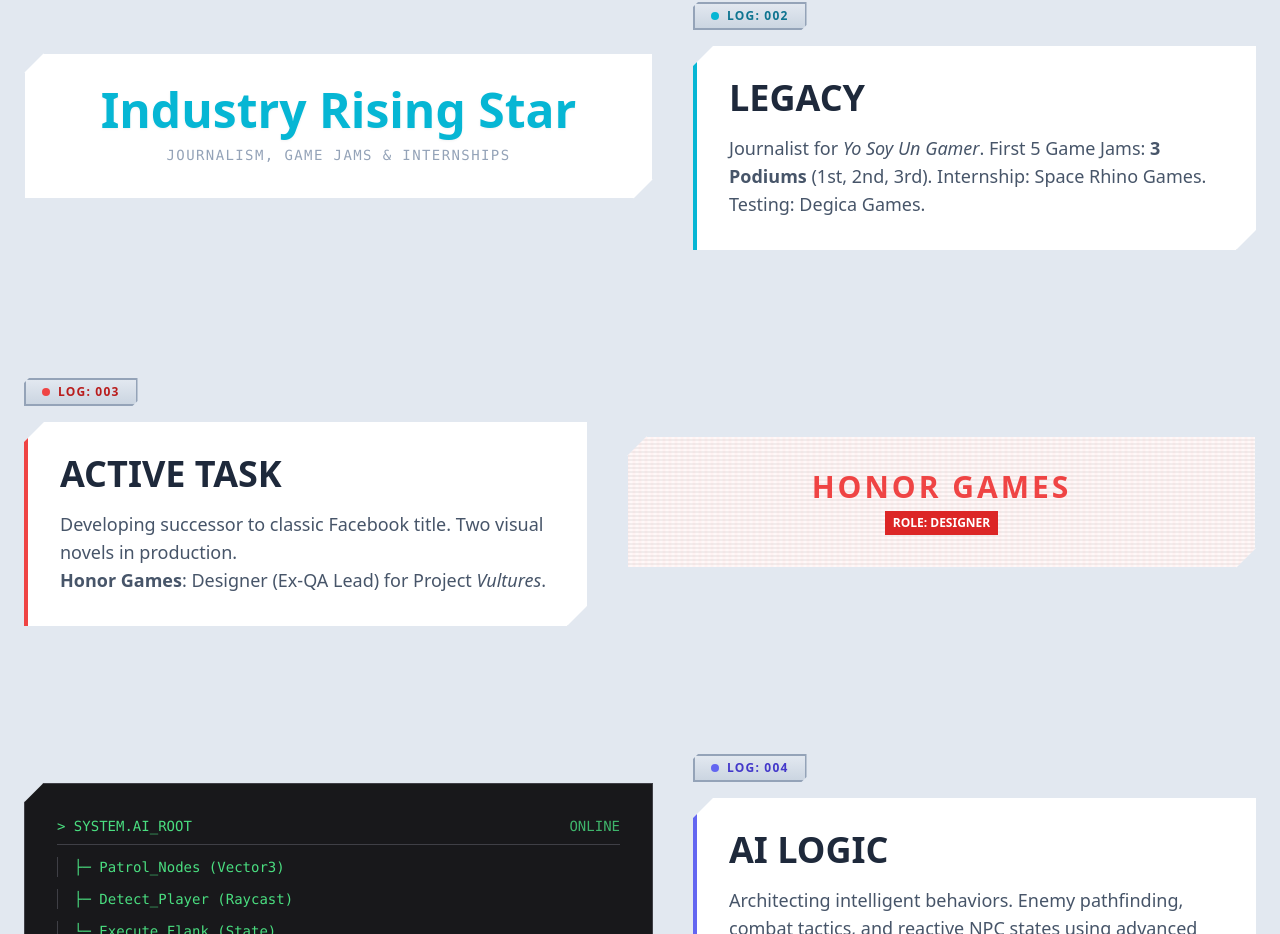
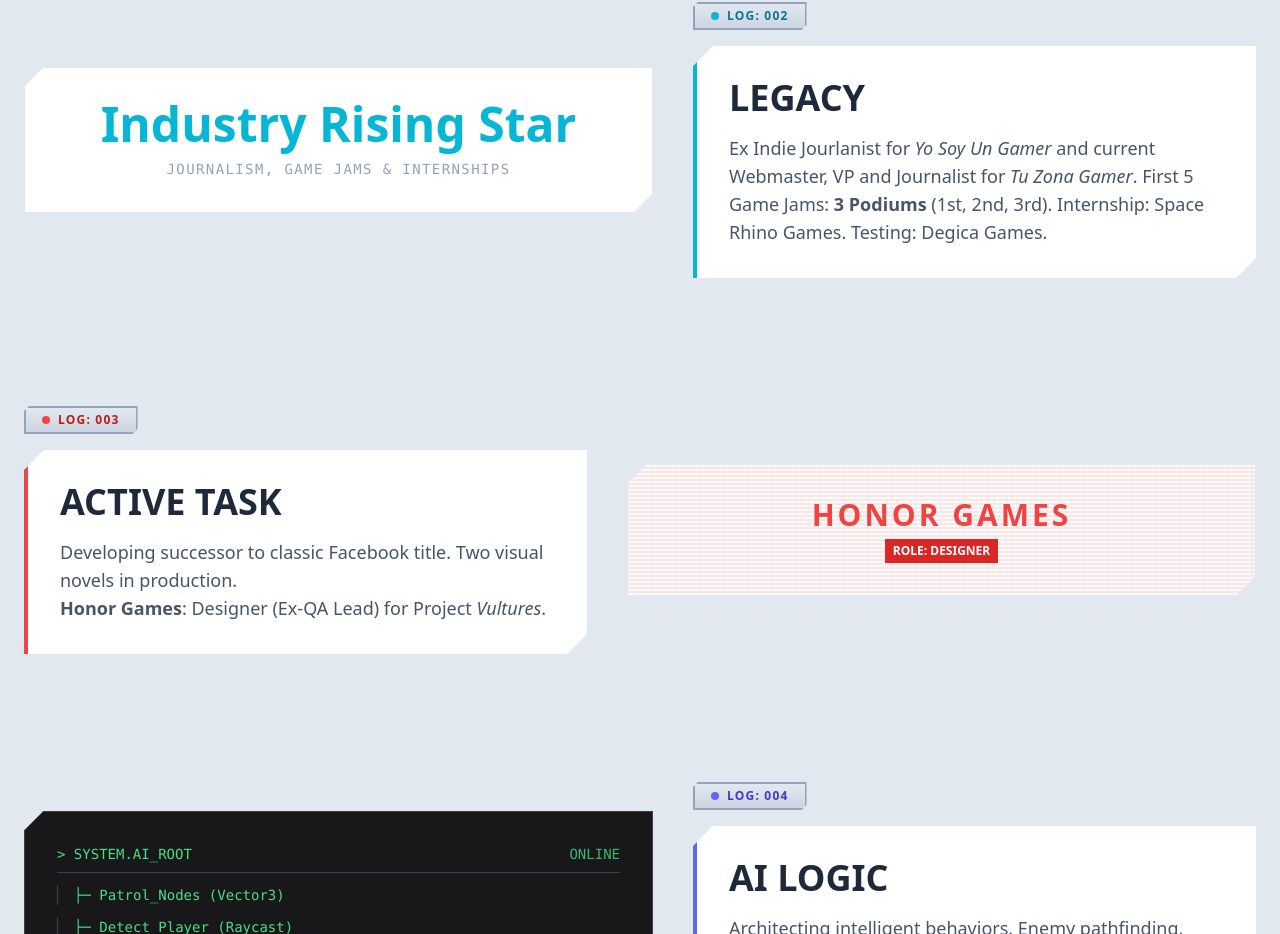
Before and after one commit to OwlhootMike/owlhootgames-site, a Next.js app: page / in a window 1280 px wide. Shown: the part 1254-2188 px from the top of the page. Built offline with nearby package versions, Linux system fonts and the light colour scheme.

Commit message:
Updating information regarding Journalism

```diff
--- a/app/page.tsx
+++ b/app/page.tsx
@@ -290,7 +290,7 @@ export default function Home() {
              <div className="bg-white p-6 md:p-8 border-l-4 border-cyan-500 shadow-lg relative" style={techPanelStyle}>
                <h3 className="mb-2 md:mb-4 text-2xl md:text-4xl font-black uppercase text-slate-800">Legacy</h3>
                <p className="text-base md:text-lg leading-relaxed text-slate-600">
-                 Journalist for <em>Yo Soy Un Gamer</em>. First 5 Game Jams: <strong>3 Podiums</strong> (1st, 2nd, 3rd).
+                 Ex Indie Jourlanist for <em>Yo Soy Un Gamer</em> and current Webmaster, VP and Journalist for <em>Tu Zona Gamer</em>. First 5 Game Jams: <strong>3 Podiums</strong> (1st, 2nd, 3rd).
                  Internship: Space Rhino Games. Testing: Degica Games.
                </p>
              </div>
```
